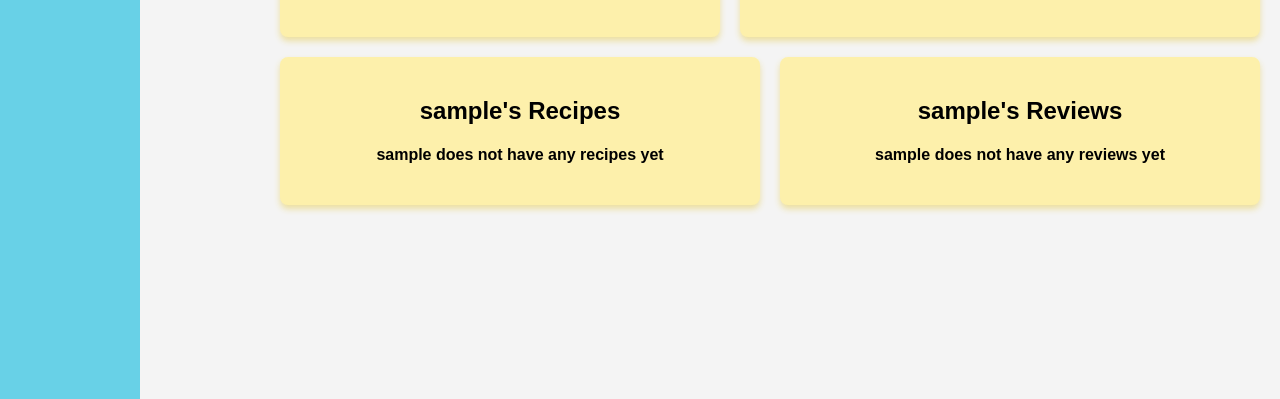
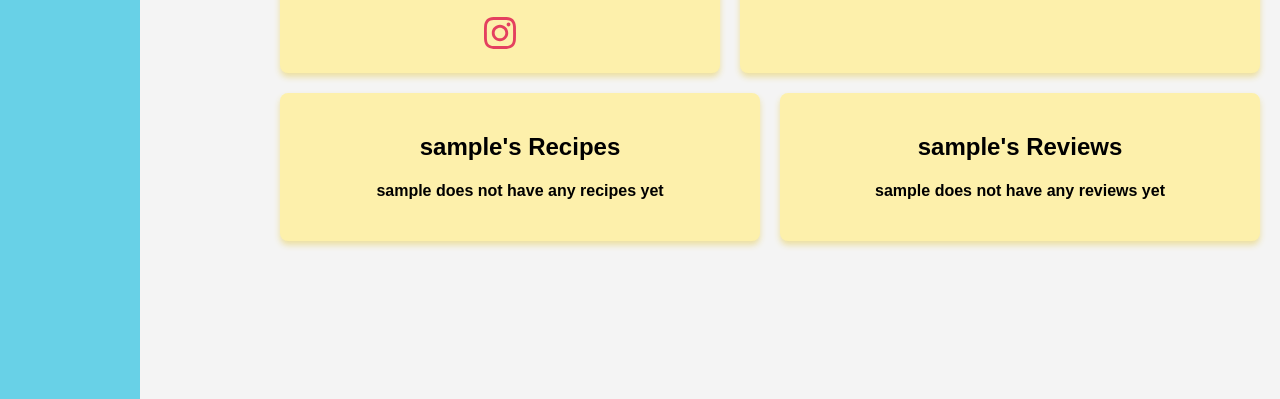
Before and after one commit to KeiranWalker/Scrandemonium, a Django app: page /scrandemonium/login/profile/ in a window 1280 px wide. Shown: the part 685-1084 px from the top of the page. Run offline with Django 3.2, Linux system fonts and the light colour scheme; the visitor is signed in with stand-in values (Sample User, id 1); data that the repository does not hold is empty.

Commit message:
hardcoded instagram profile
HCS eval purposes

```diff
--- a/templates/scrandemonium/profile.html
+++ b/templates/scrandemonium/profile.html
@@ -9,10 +9,18 @@
 
 <div class="index-grid">
     <div class="bio" id="highlight">
-            <img src="{{ MEDIA_URL }}{{ user.profile_picture }}"width="400" >
+        <img src="{{ MEDIA_URL }}{{ user.profile_picture }}" width="400">
 
         <h1>{{ user.username }}</h1>
         <p>{{ user.biography }}</p>
+
+        <a href="https://www.instagram.com/naraaziza/?hl=ar" target="_blank" rel="noopener noreferrer">
+            <svg width="32" height="32" viewBox="0 0 24 24" fill="none" xmlns="http://www.w3.org/2000/svg">
+                <path
+                    d="M12 2.163c3.204 0 3.584.012 4.85.07 3.252.148 4.771 1.691 4.919 4.919.058 1.265.069 1.645.069 4.849 0 3.205-.012 3.584-.069 4.849-.149 3.225-1.664 4.771-4.919 4.919-1.266.058-1.644.07-4.85.07-3.204 0-3.584-.012-4.849-.07-3.26-.149-4.771-1.699-4.919-4.92-.058-1.265-.07-1.644-.07-4.849 0-3.204.013-3.583.07-4.849.149-3.227 1.664-4.771 4.919-4.919 1.266-.057 1.645-.069 4.849-.069zm0-2.163c-3.259 0-3.667.014-4.947.072-4.358.2-6.78 2.618-6.98 6.98-.059 1.281-.073 1.689-.073 4.948 0 3.259.014 3.668.072 4.948.2 4.358 2.618 6.78 6.98 6.98 1.281.058 1.689.072 4.948.072 3.259 0 3.668-.014 4.948-.072 4.354-.2 6.782-2.618 6.979-6.98.059-1.28.073-1.689.073-4.948 0-3.259-.014-3.667-.072-4.947-.196-4.354-2.617-6.78-6.979-6.98-1.281-.059-1.69-.073-4.949-.073zm0 5.838c-3.403 0-6.162 2.759-6.162 6.162s2.759 6.163 6.162 6.163 6.162-2.759 6.162-6.163c0-3.403-2.759-6.162-6.162-6.162zm0 10.162c-2.209 0-4-1.79-4-4 0-2.209 1.791-4 4-4s4 1.791 4 4c0 2.21-1.791 4-4 4zm6.406-11.845c-.796 0-1.441.645-1.441 1.44s.645 1.44 1.441 1.44c.795 0 1.439-.645 1.439-1.44s-.644-1.44-1.439-1.44z"
+                    fill="#E4405F" />
+            </svg>
+        </a>
     </div>
 
     <div class="box" id="highlight">
```
Lines whose indentation alone changed are shown as unchanged.
